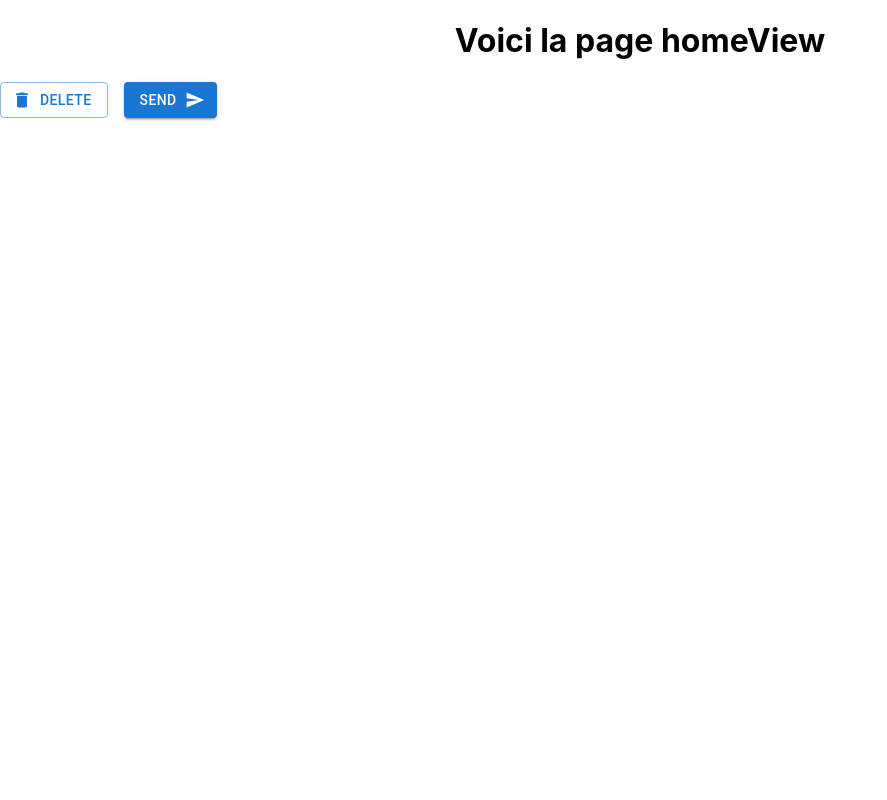
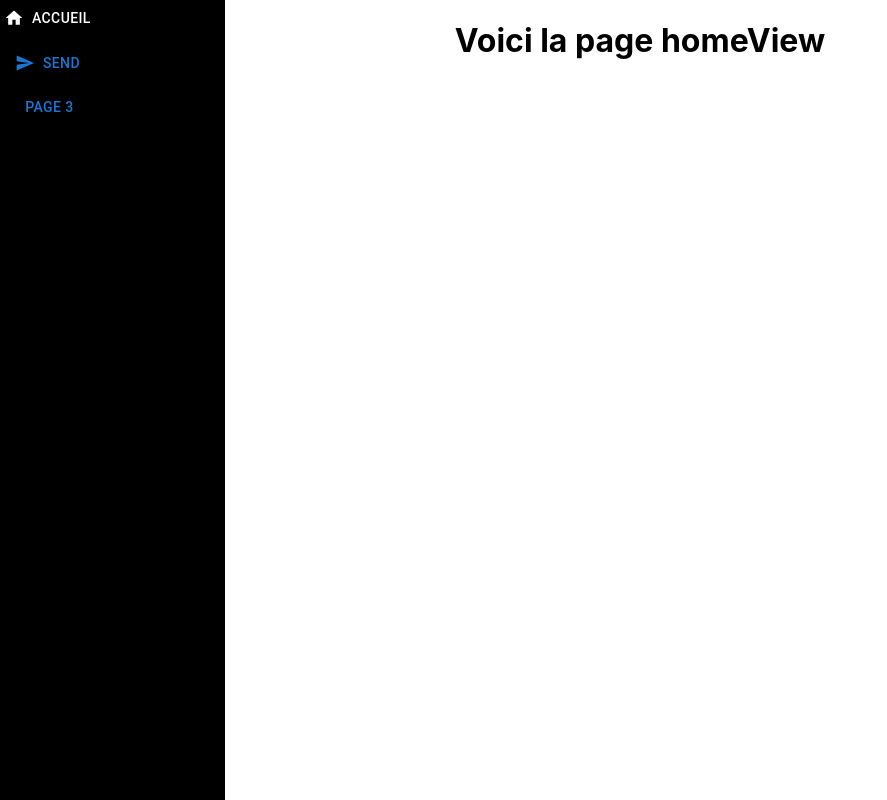
Before and after one commit to TommyIUT/Musicboxd, a React (Create React App) app in the folder front-musicboxd/: page / in a window 1280 px wide. Shown: the whole page, without its empty margins (0-887 px from the left). Built offline with nearby package versions, Linux system fonts and the light colour scheme.

Commit message:
avancement sidebar + connexion entre pages

```diff
--- a/front-musicboxd/src/components/App.js
+++ b/front-musicboxd/src/components/App.js
@@ -1,6 +1,7 @@
 import React,{useEffect, useState} from 'react';
 import { BrowserRouter as Router, Routes, Route } from "react-router-dom";
 import HomeView from './homeView.js'
+import UserView from './userView.js'
 
 
 import '../styles/App.css';
@@ -12,7 +13,7 @@ function App() {
         <Routes>
           <Route path='*' element={<h1>404: page not found </h1>}></Route>
           <Route path='/' exact element={<HomeView/>}></Route>
-          {/*<Route path='/user' exact element={<UserView/>}></Route>*/}
+          <Route path='/user' exact element={<UserView/>}></Route>
         </Routes>
       </Router>
     </div>
--- a/front-musicboxd/src/components/sidebar.js
+++ b/front-musicboxd/src/components/sidebar.js
@@ -1,18 +1,22 @@
 import * as React from 'react';
 import Button from '@mui/material/Button';
-import DeleteIcon from '@mui/icons-material/Delete';
+import HomeIcon from '@mui/icons-material/Home';
 import SendIcon from '@mui/icons-material/Send';
 import Stack from '@mui/material/Stack';
+import '../styles/sidebar.css';
 
 export default function sidebar() {
     return (
-      <Stack direction="row" spacing={2}>
-        <Button variant="outlined" startIcon={<DeleteIcon />}>
-          Delete
-        </Button>
-        <Button variant="contained" endIcon={<SendIcon />}>
-          Send
-        </Button>
-      </Stack>
+      <div className='bar' >
+        <Stack spacing={1} direction="column">
+          <Button href="/" variant="text" startIcon={<HomeIcon />} style={{ color: 'white'}}>
+            Accueil
+          </Button>
+          <Button href="/user" variant="text" startIcon={<SendIcon />} className='button'>
+            Send
+          </Button>
+          <Button >Page 3</Button>
+        </Stack>
+      </div>
     );
   }
--- a/front-musicboxd/src/components/userView.js
+++ b/front-musicboxd/src/components/userView.js
@@ -0,0 +1,14 @@
+import React, { useEffect, useState } from 'react';
+import Sidebar from './sidebar';
+//import '../styles/homeView.css';
+
+export default function userView() {
+  return (
+    <div className="userView">
+      <h1>Voici la page user</h1>
+      <div className="buttons">
+        <Sidebar />
+      </div>
+    </div>
+  );
+}
--- a/front-musicboxd/src/styles/sidebar.css
+++ b/front-musicboxd/src/styles/sidebar.css
@@ -0,0 +1,12 @@
+.bar{
+    position: fixed;
+    left: 0;
+    top: 0;
+    height: 100%;
+    width: 225px;
+    background-color: black;
+    display: flex;
+    flex-direction: column;
+    justify-content: flex-start;
+    align-items: flex-start;
+}
```
Also changed, not shown: front-musicboxd/src/assets/charte graphique.png (added), front-musicboxd/src/assets/logo_txt.png (added).
